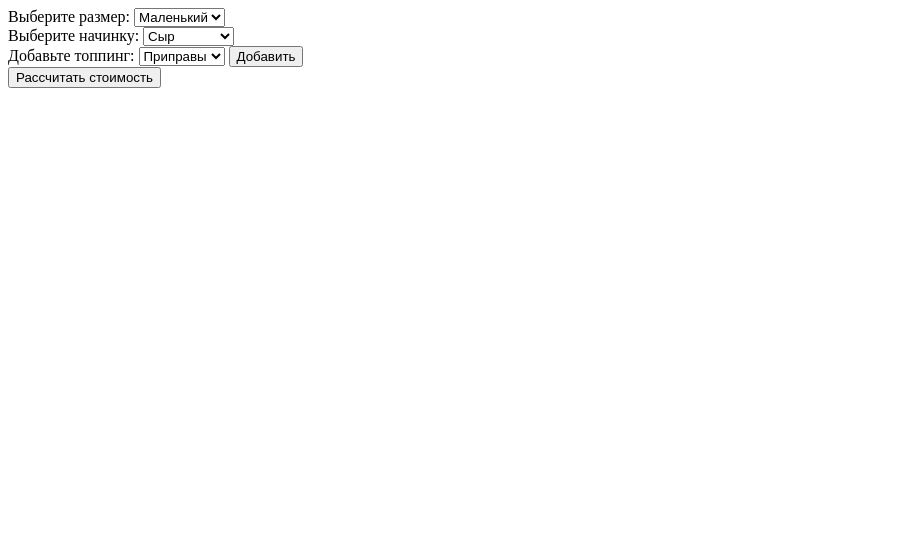
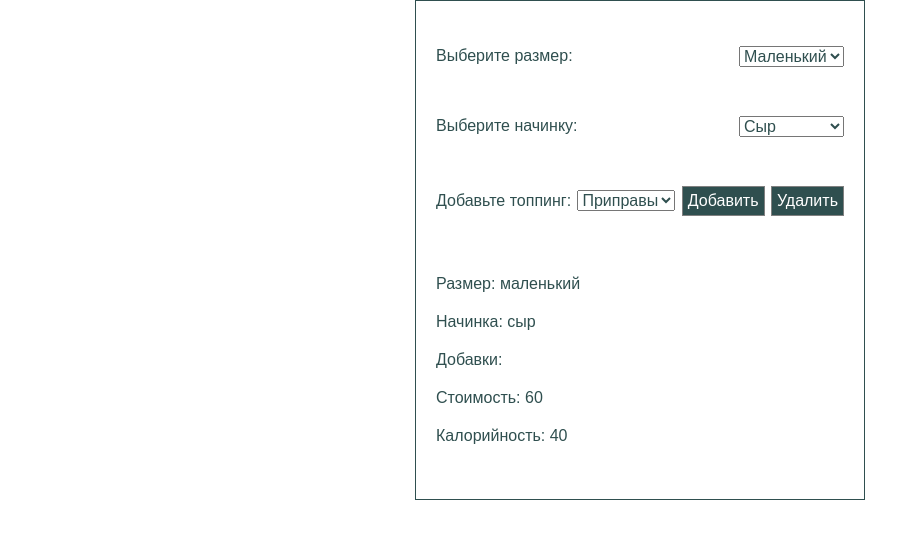
Before and after one commit to HelenMaksimova/advanced_JS, a plain HTML site: page Hamburgers/index.html in a window 1280 px wide. Shown: the whole page, without its empty margins (0-920 px from the left). Drawn offline with Linux system fonts and the light colour scheme.

Commit message:
lesson_02 commit

```diff
--- /dev/null
+++ b/Hamburgers/hamburger.css
@@ -0,0 +1,47 @@
+* {
+    margin: 0;
+    padding: 0;
+    box-sizing: border-box;
+    font-size: 16px;
+    font-family: sans-serif;
+}
+
+
+button {
+    color: white;
+    background: darkslategray;
+    padding: 5px;
+    border: 1px solid gray;
+}
+
+select {
+    color: darkslategray;
+}
+
+p {
+    margin: 10px 0;
+}
+
+.main {
+    margin: auto;
+    width: 450px;
+    height: 500px;
+    padding: 20px;
+    border: 1px solid darkslategray;
+    display: flex;
+    flex-direction: column;
+    justify-content: space-around;
+}
+
+.container {
+    color: darkslategray;
+    display: flex;
+    justify-content: space-between;
+    align-items: center;
+}
+
+.container-info {
+    color: darkslategray;
+    display: flex;
+    flex-direction: column;
+}
--- a/Hamburgers/hamburgers.js
+++ b/Hamburgers/hamburgers.js
@@ -7,12 +7,24 @@ class Hamburger {
         this.toppings = [];
     }
 
+    getSize() {
+        return this.size.name;
+    }
+
     changeSize(size) {
         this.size = size;
     }
 
+    getStaffing() {
+        return this.staffing.name;
+    }
+
     changeStaffing(staffing) {
         this.staffing = staffing;
+    }
+
+    getToppings() {
+        return this.toppings.map(item => item.name).join(', ')
     }
 
     addTopping(topping) {
@@ -36,40 +48,83 @@ class Hamburger {
 
 }
 
+// Наследование делать не стала, здесь по сути просто объекты размера, начинки и добавки с одинаковыми полями,
+// но без каких либо методов. Может я не права, но пока не вижу смысла усложнять.
+// Реализация программы простая, в лоб. Не стала делать один слушатель событий на все элементы, их тут немного,
+// просто на каждый повесила свой слушатель. Динамическую генерацию начального html тоже делать не стала,
+// только метод прорисовки информации по гамбургеру))
+// Надеюсь, оформление кода стало чуть лучше. $ перед именами переменных для обозначения, что это дом-элемент,
+// подсмотрела у предыдущего преподавателя по JS, не знаю, насколько это допустимо, но удобно.
+
 const sizes = [
-    { name: 'small', price: 50, calories: 20 },
-    { name: 'large', price: 100, calories: 40 }
+    { name: 'маленький', value: 'small', price: 50, calories: 20 },
+    { name: 'большой', value: 'large', price: 100, calories: 40 }
 ];
 
 const staffings = [
-    { name: 'cheese', price: 10, calories: 20 },
-    { name: 'salad', price: 20, calories: 5 },
-    { name: 'potato', price: 15, calories: 10 }
+    { name: 'сыр', value: 'cheese', price: 10, calories: 20 },
+    { name: 'салат', value: 'salad', price: 20, calories: 5 },
+    { name: 'картофель', value: 'potato', price: 15, calories: 10 }
 ];
 
 const toppings = [
-    { name: 'spices', price: 15, calories: 0 },
-    { name: 'souse', price: 20, calories: 5 }
+    { name: 'приправы', value: 'spices', price: 15, calories: 0 },
+    { name: 'майонез', value: 'souse', price: 20, calories: 5 }
 ];
 
 
-const hamburger = new Hamburger(sizes[0], staffings[0]);
+const hamburger = new Hamburger( sizes[0], staffings[0] );
 
-const $sizeSelect = document.querySelector('#size-select')
-const $staffingSelect = document.querySelector('#staffing-select')
-const $toppingSelect = document.querySelector('#topping-select-add')
+const $sizeSelect = document.querySelector('#size-select');
+const $staffingSelect = document.querySelector('#staffing-select');
+const $toppingSelect = document.querySelector('#topping-select-add');
+const $toppingAddButton = document.querySelector('#topping-add-button');
+const $toppingRemoveButton = document.querySelector('#topping-remove-button');
+const $infoContainer = document.querySelector('.container-info');
+
+const drawInfo = () => {
+    $infoContainer.innerHTML = '';
+    $infoContainer.insertAdjacentHTML(
+        'beforeend',
+        `<p>Размер: ${ hamburger.getSize() }</p>
+            <p>Начинка: ${ hamburger.getStaffing() }</p>
+            <p>Добавки: ${ hamburger.getToppings() }</p>
+            <p>Стоимость: ${ hamburger.getTotalPrice() }</p>
+            <p>Калорийность: ${ hamburger.getTotalCalories() }</p>`
+    );
+}
 
 const changeHamburgerSize = () => {
-    let newSize = sizes.find(item => item.name === $sizeSelect.options[$sizeSelect.selectedIndex].value)
-    hamburger.changeSize(newSize)
-    console.log(hamburger.size)
+    const newSize = sizes
+        .find(item => item.value === $sizeSelect.options[$sizeSelect.selectedIndex].value);
+    hamburger.changeSize(newSize);
+    drawInfo()
 }
 
 const changeHamburgerStaffing = () => {
-    let newStaffing = staffings.find(item => item.name === $staffingSelect.options[$staffingSelect.selectedIndex].value);
+    const newStaffing = staffings
+        .find(item => item.value === $staffingSelect.options[$staffingSelect.selectedIndex].value);
     hamburger.changeStaffing(newStaffing);
-    console.log(hamburger.staffing);
+    drawInfo();
+}
+
+const addHamburgerTopping = () => {
+    const newTopping = toppings
+        .find(item => item.value === $toppingSelect.options[$toppingSelect.selectedIndex].value);
+    hamburger.addTopping(newTopping);
+    drawInfo();
+}
+
+const removeHamburgerTopping = () => {
+    const newTopping = toppings
+        .find(item => item.value === $toppingSelect.options[$toppingSelect.selectedIndex].value);
+    hamburger.removeTopping(newTopping);
+    drawInfo();
 }
 
 $sizeSelect.addEventListener('change', changeHamburgerSize);
 $staffingSelect.addEventListener('change', changeHamburgerStaffing);
+$toppingAddButton.addEventListener('click', addHamburgerTopping);
+$toppingRemoveButton.addEventListener('click', removeHamburgerTopping);
+
+drawInfo();
--- a/Hamburgers/index.html
+++ b/Hamburgers/index.html
@@ -6,10 +6,12 @@
           content="width=device-width, user-scalable=no, initial-scale=1.0, maximum-scale=1.0, minimum-scale=1.0">
     <meta http-equiv="X-UA-Compatible" content="ie=edge">
     <title>Document</title>
+    <link rel="stylesheet" href="./hamburger.css">
 </head>
 <body>
 
-<div>
+<main class="main">
+    <div class="container">
         <label for="size-select">Выберите размер:</label>
         <select name="size" id="size-select">
             <option value="small">Маленький</option>
@@ -17,7 +19,7 @@
         </select>
     </div>
 
-<div>
+    <div class="container">
         <label for="staffing-select">Выберите начинку:</label>
         <select name="staffing" id="staffing-select">
             <option value="cheese">Сыр</option>
@@ -26,18 +28,21 @@
         </select>
     </div>
 
-<div>
+    <div class="container">
         <label for="topping-select-add">Добавьте топпинг:</label>
         <select name="topping-add" id="topping-select-add">
             <option value="spices">Приправы</option>
             <option value="souse">Майонез</option>
         </select>
         <button id="topping-add-button">Добавить</button>
+        <button id="topping-remove-button">Удалить</button>
     </div>
 
-<div>
-    <button id="calculate">Рассчитать стоимость</button>
+    <div class="container-info">
+
     </div>
+</main>
+
 <script src="./hamburgers.js"></script>
 </body>
 </html>
```
Lines whose indentation alone changed are shown as unchanged.
